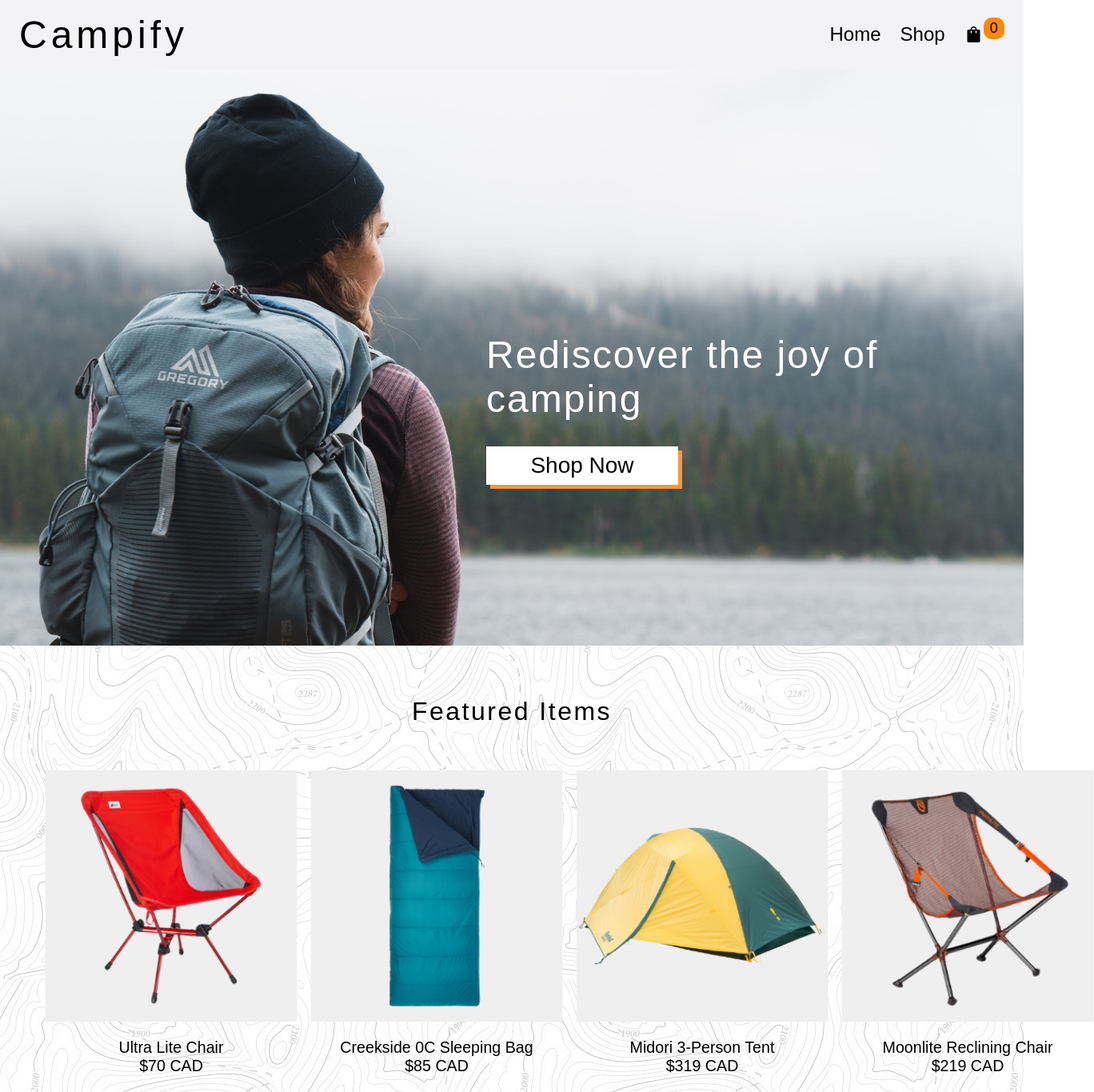
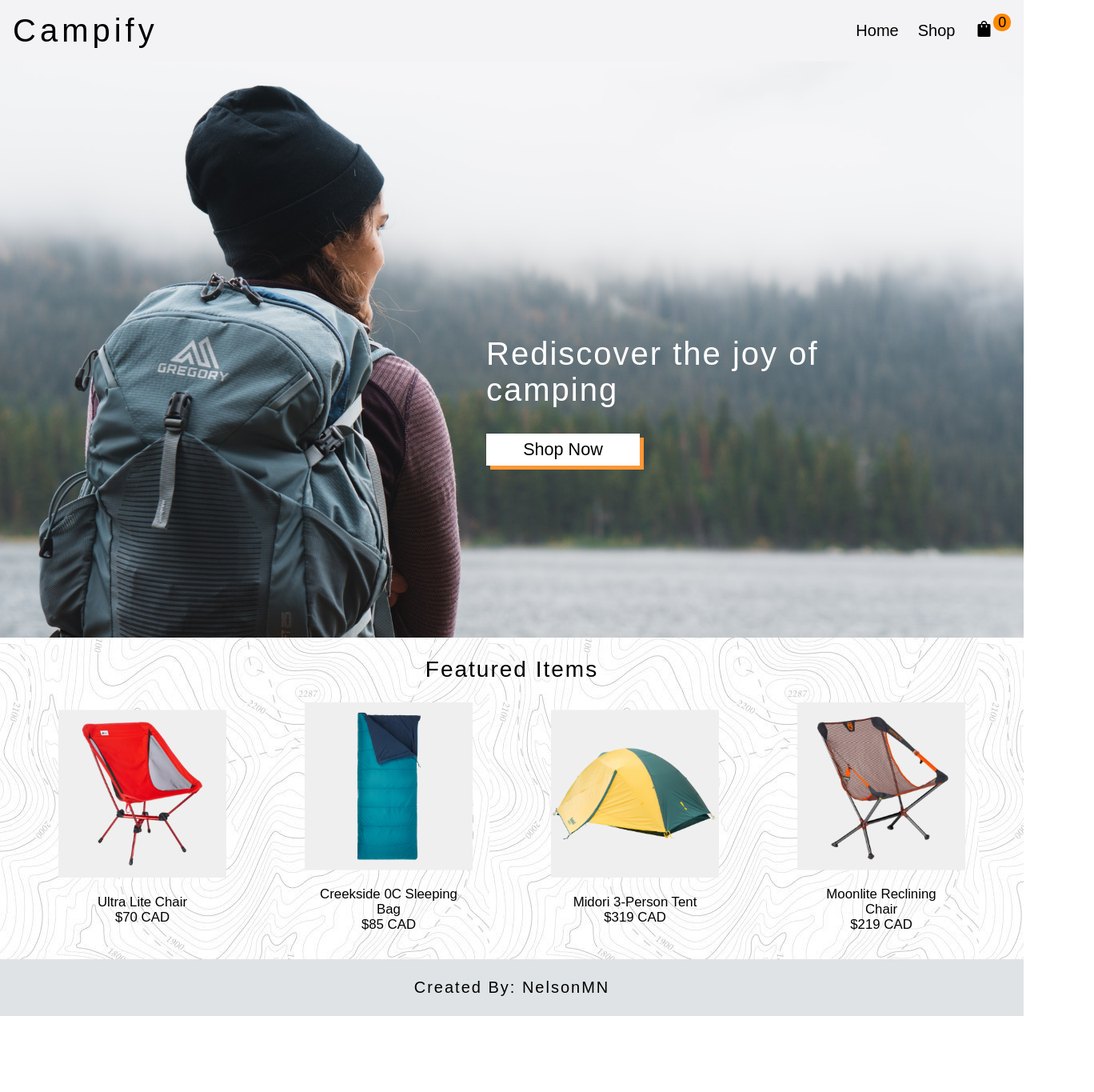
Before and after one commit to NelsonMN/shopping-cart, a React (Create React App) app: page / in a window 1280 px wide. Shown: the top 1365 px of the page at 80% size, 1368 px wide, since content can reach past the window. After the commit the page ends 1270 px from the top, so only its background shows below. Built offline with nearby package versions, Linux system fonts and the light colour scheme.

Commit message:
Fixed home styles

```diff
--- a/src/styles/header.css
+++ b/src/styles/header.css
@@ -4,7 +4,7 @@ a {
 }
 
 .header {
-    padding: 1rem 1.5rem;
+    padding: 1rem 1rem;
     display: flex;
     align-items: center;
     justify-content: space-between;
@@ -15,7 +15,7 @@ a {
 }
 
 .header > h1 {
-    font-size: 3rem;
+    font-size: 2.5rem;
     font-weight: 300;
     letter-spacing: 5px;
 }
@@ -23,7 +23,7 @@ a {
 .header > nav {
     display: flex;
     gap: 1.5rem;
-    font-size: 1.5rem;
+    font-size: 1.25rem;
     align-items: center;
 }
 
@@ -39,6 +39,7 @@ a {
     display: flex;
     align-items: center;
     justify-content: center;
+    margin-bottom: .3rem;
 }
 
 .cart-count {
@@ -48,8 +49,8 @@ a {
     margin-bottom: 1rem;
     font-size: 1.125rem;
     border-radius: 10px;
-    height: 1.65rem;
-    width: 1.65rem;
+    height: 1.35rem;
+    width: 1.35rem;
     background-color: rgb(255, 136, 0);;
     text-align: center;
 }
--- a/src/styles/home.css
+++ b/src/styles/home.css
@@ -25,23 +25,24 @@
     flex-direction: column;
     justify-content: center;
     align-items: center;
-    padding: 4rem;
-    gap: 4rem;
+    padding: 1.5rem;
+    gap: 2rem;
 }
 
 .section2 > h1 {
     font-weight: 200;
-    letter-spacing: 2.5px;
+    letter-spacing: 2px;
     position: relative;
+    font-size: 1.75rem;
 }
 
-.section2 .featured-items {
+
+.featured-items {
     display: grid;
-    grid-template-columns: repeat(4, 1fr);
-    gap: 2rem;
-    width: 100%;
+    grid-template-columns: repeat(auto-fit, minmax(275px, 1fr));
     align-content: center;
     justify-items: center;
+    width: 100%
 }
 
 .featured {
@@ -84,13 +85,13 @@
 }
 
 .hero-text > h1 {
-    font-size: 3rem;
+    font-size: 2.5rem;
 }
 
 .shop-button {
-    height: 3rem;
-    width: 15rem;
-    font-size: 1.75rem;
+    height: 2.5rem;
+    width: 12rem;
+    font-size: 1.35rem;
     background: white;
 	border: none;
 	cursor: pointer;
--- a/src/styles/shop.css
+++ b/src/styles/shop.css
@@ -63,17 +63,18 @@ h3 {
     background-color: rgb(239, 239, 239);
     transition: .5s;
     cursor: pointer;
-    height: 300px;
-    width: 300px;
+    height: 200px;
+    width: 200px;
 }
 
-.item-info > h3{
+.item-info > h3 {
     font-weight: 200;
+    font-size: 1rem;
 }
 
 .item-info {
     padding: 1rem;
-    width: 300px;
+    width: 200px;
     text-align: center;
 }
 
```
